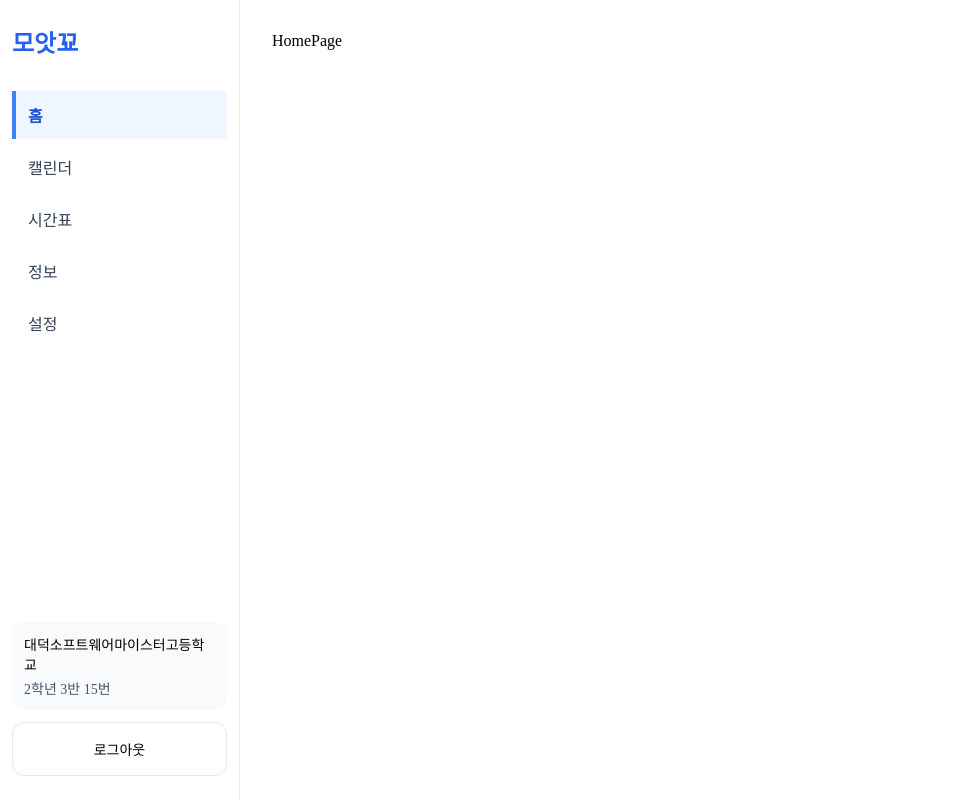
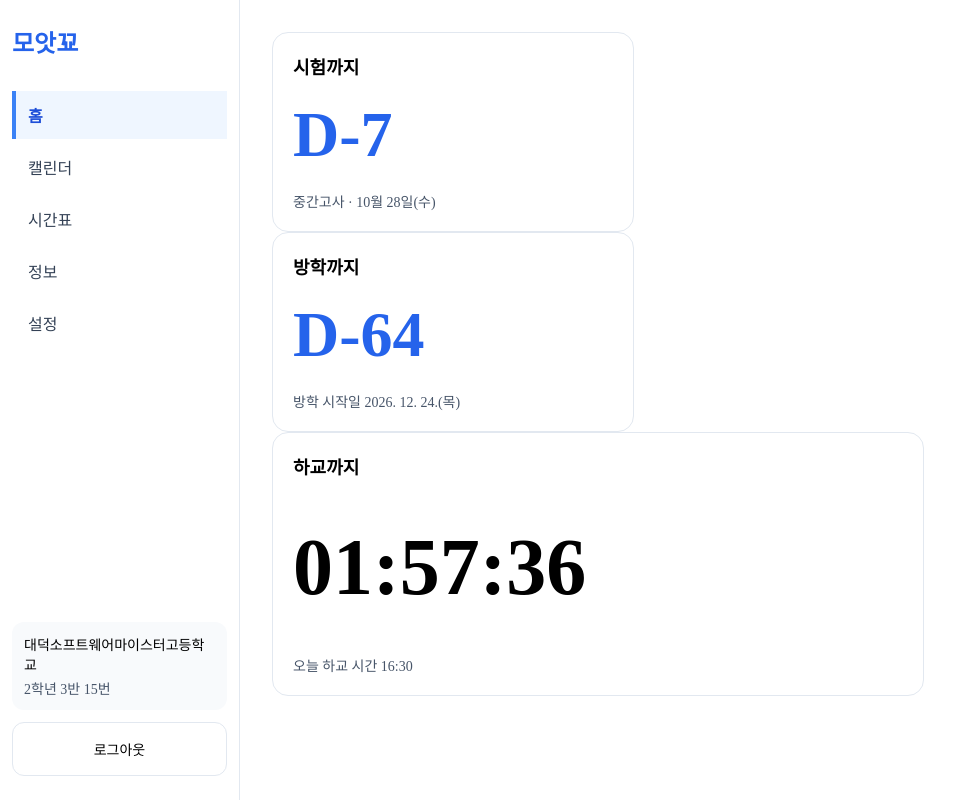
Before and after one commit to Moaskkyo/moaskkyo_front, a React (Vite) app in the folder apps/user/: page / in a window 1280 px wide. Shown: the whole page, without its empty margins (0-975 px from the left). Built offline with nearby package versions, Linux system fonts and the light colour scheme; no server answers.

Commit message:
feat: 홈페이지에 시험/방학/하교까지 남은 시간 추가

```diff
--- a/apps/user/src/app/pages/home/HomePage.tsx
+++ b/apps/user/src/app/pages/home/HomePage.tsx
@@ -1,3 +1,29 @@
+import { DdayBlockLayout } from "@/features/d-day-count";
+
 export default function HomePage() {
-  return <div>HomePage</div>;
+  return (
+    <div>
+      <DdayBlockLayout
+        title="시험"
+        width={362}
+        height={200}
+        text="중간고사 · 10월 28일(수)"
+        DayCountDown={7}
+      />
+      <DdayBlockLayout
+        title="방학"
+        width={362}
+        height={200}
+        text="방학 시작일 2026. 12. 24.(목)"
+        DayCountDown={64}
+      />
+      <DdayBlockLayout
+        title="하교"
+        width={652}
+        height={264}
+        text="오늘 하교 시간 16:30"
+        time="01:57:36"
+      />
+    </div>
+  );
 }
```
